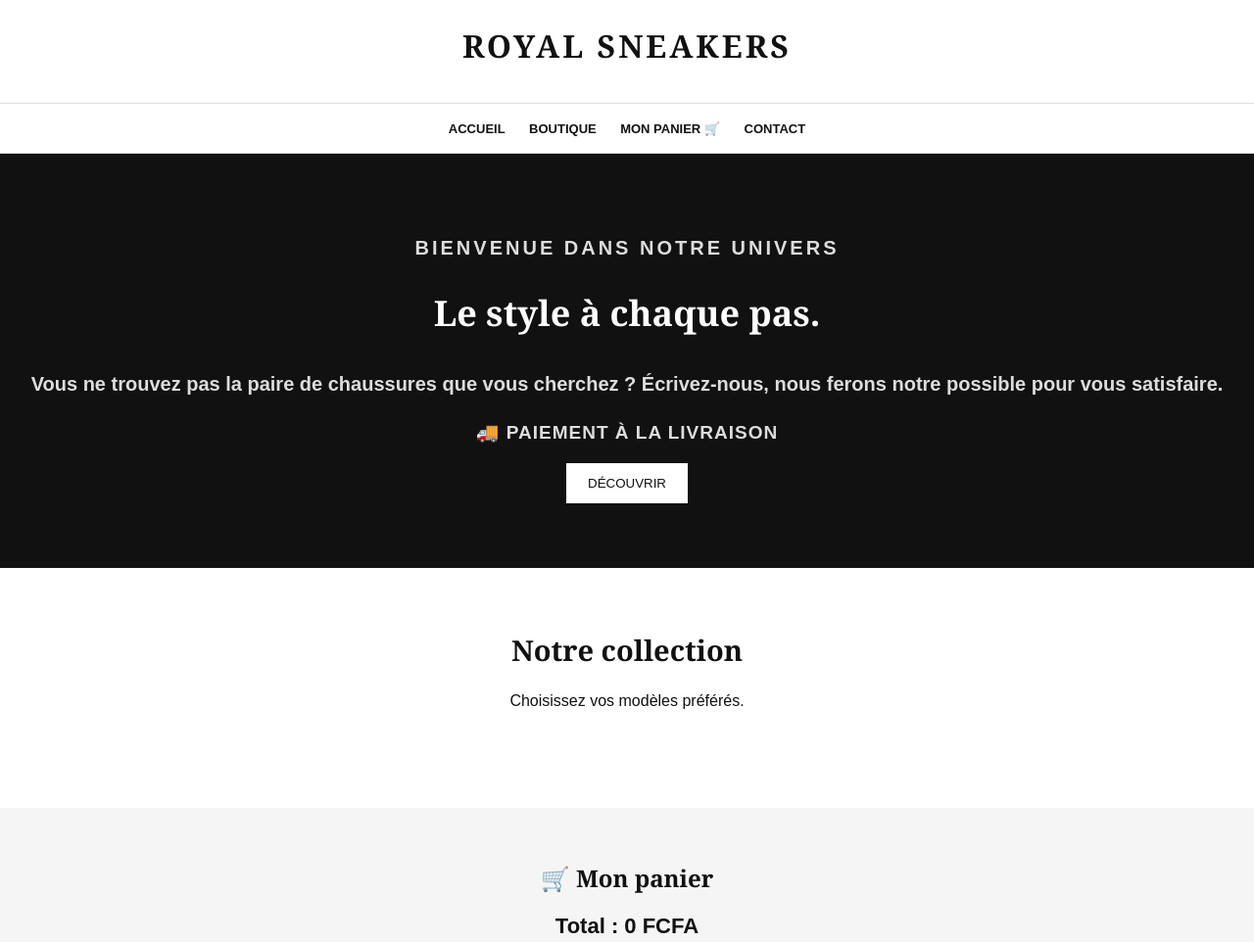
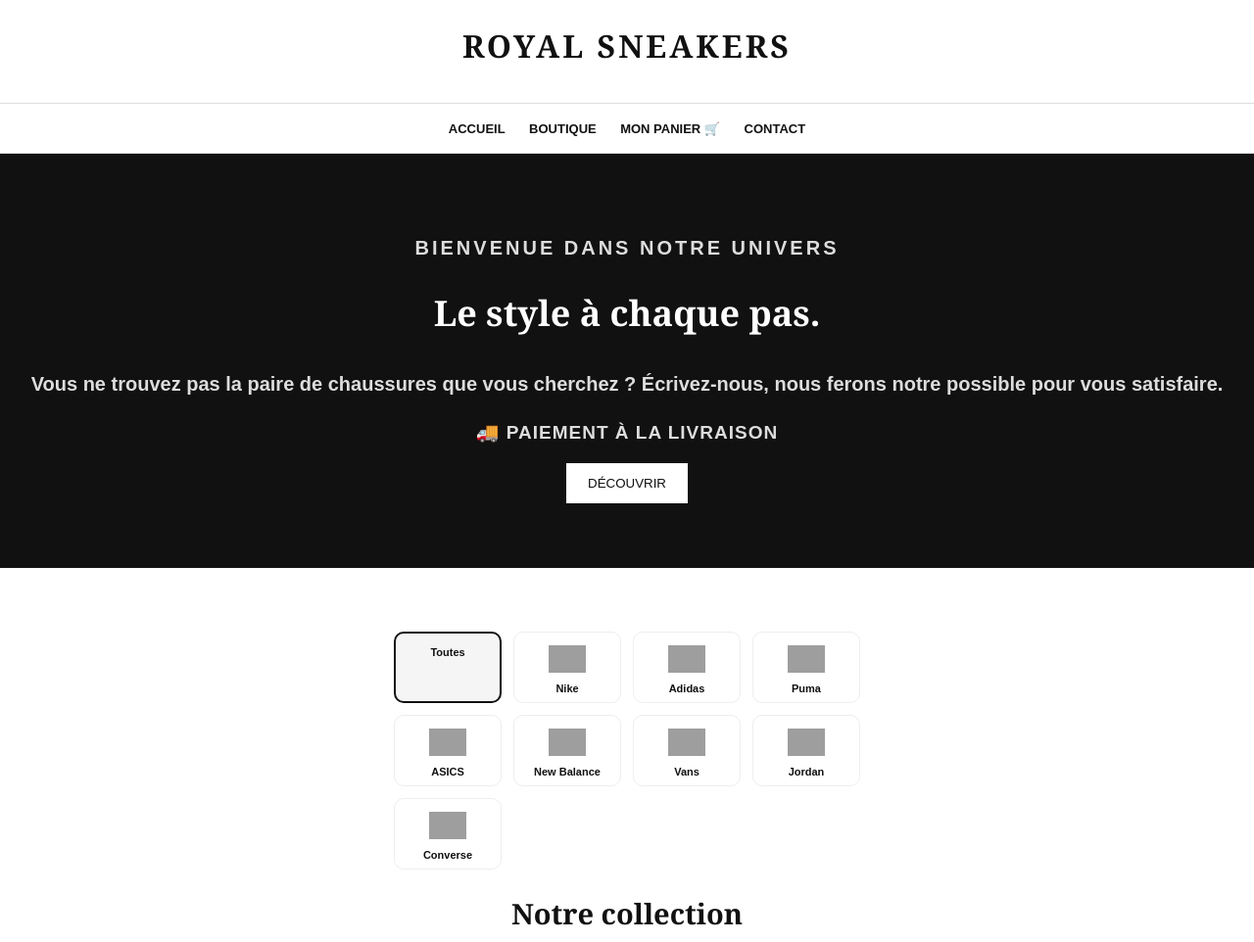
Before and after one commit to kimmichjoshua2029-collab/royal-sneakers-iwa, a plain HTML site: page index.html in a window 1280 px wide. Shown: the top 962 px of the page at 98% size. Drawn offline with Linux system fonts and the light colour scheme; grey boxes are pictures that could not be loaded.

Commit message:
Update index.html

```diff
--- a/index.html
+++ b/index.html
@@ -38,7 +38,41 @@ nav a{color:#111;text-decoration:none;margin:0 10px;font-size:13px;font-weight:b
 .hero .btn{background:white;color:#111}
 
 .products{padding:40px 15px;text-align:center}
+.brands{
+display:grid;
+grid-template-columns:repeat(4,1fr);
+gap:12px;
+max-width:500px;
+margin:25px auto;
+padding:0 12px;
+}
 
+.brand{
+border:1px solid #eee;
+border-radius:10px;
+padding:8px 4px;
+cursor:pointer;
+background:white;
+}
+
+.brand img{
+width:38px;
+height:38px;
+object-fit:contain;
+display:block;
+margin:auto;
+}
+
+.brand p{
+font-size:11px;
+font-weight:bold;
+margin:5px 0 0;
+}
+
+.brand.active{
+border:2px solid #111;
+background:#f5f5f5;
+}
 .products h2,.about h2{font-family:Georgia,serif;font-size:29px}
 
 .grid{display:grid;grid-template-columns:repeat(auto-fit,minmax(220px,1fr));gap:20px;max-width:1000px;margin:30px auto}
@@ -130,7 +164,53 @@ Vous ne trouvez pas la paire de chaussures que vous cherchez ? Écrivez-nous, no
 </section>
 
 <section class="products" id="boutique">
+<div class="brands" id="brands">
 
+<div class="brand active" onclick="filterBrand('Toutes')">
+<p>Toutes</p>
+</div>
+
+<div class="brand" onclick="filterBrand('Nike')">
+<img src="https://upload.wikimedia.org/wikipedia/commons/a/a6/Logo_NIKE.svg">
+<p>Nike</p>
+</div>
+
+<div class="brand" onclick="filterBrand('Adidas')">
+<img src="https://upload.wikimedia.org/wikipedia/commons/2/20/Adidas_Logo.svg">
+<p>Adidas</p>
+</div>
+
+<div class="brand" onclick="filterBrand('Puma')">
+<img src="https://upload.wikimedia.org/wikipedia/commons/8/88/Puma_logo.svg">
+<p>Puma</p>
+</div>
+
+<div class="brand" onclick="filterBrand('ASICS')">
+<img src="https://upload.wikimedia.org/wikipedia/commons/b/b1/Asics_Logo.svg">
+<p>ASICS</p>
+</div>
+
+<div class="brand" onclick="filterBrand('New Balance')">
+<img src="https://upload.wikimedia.org/wikipedia/commons/e/ea/New_Balance_logo.svg">
+<p>New Balance</p>
+</div>
+
+<div class="brand" onclick="filterBrand('Vans')">
+<img src="https://upload.wikimedia.org/wikipedia/commons/9/9a/Vans-logo.svg">
+<p>Vans</p>
+</div>
+
+<div class="brand" onclick="filterBrand('Jordan')">
+<img src="https://upload.wikimedia.org/wikipedia/en/3/37/Jumpman_logo.svg">
+<p>Jordan</p>
+</div>
+
+<div class="brand" onclick="filterBrand('Converse')">
+<img src="https://upload.wikimedia.org/wikipedia/commons/3/30/Converse_logo.svg">
+<p>Converse</p>
+</div>
+
+</div>
 <h2>Notre collection</h2>
 
 <p>Choisissez vos modèles préférés.</p>
@@ -235,7 +315,51 @@ const products = [
 ];
 
 let cart = [];
+let selectedBrand = "Toutes";
 
+function filterBrand(brand){
+
+selectedBrand =
+document.querySelectorAll(".brand").forEach(b=>{
+b.classList.remove("active");
+
+if(b.textContent.trim().toLowerCase() === brand.toLowerCase()){
+b.classList.add("active");
+}
+});
+const filtered = selectedBrand === "Toutes"
+? products
+: products.filter(p=>{
+const name = p.name.toLowerCase();
+return name.includes(selectedBrand.toLowerCase());
+});
+
+document.getElementById("products").innerHTML =
+filtered.length
+? filtered.map(p=>`
+
+<div class="card">
+
+<img class="photo" src="${p.image}" alt="${p.name}">
+
+<h3>${p.name}</h3>
+
+<p class="price">${money(p.price)}</p>
+
+<label>Choisir une pointure</label>
+
+<select id="size-${p.id}">
+${p.sizes.map(s=>`<option value="${s}">${s}</option>`).join("")}
+</select>
+
+<button class="btn" onclick="addToCart(${p.id})">
+AJOUTER AU PANIER
+</button>
+
+</div>`).join("")
+: "<p>Aucune chaussure disponible pour cette marque.</p>";
+
+}
 const deliveryFee = 600;
 
 
```
